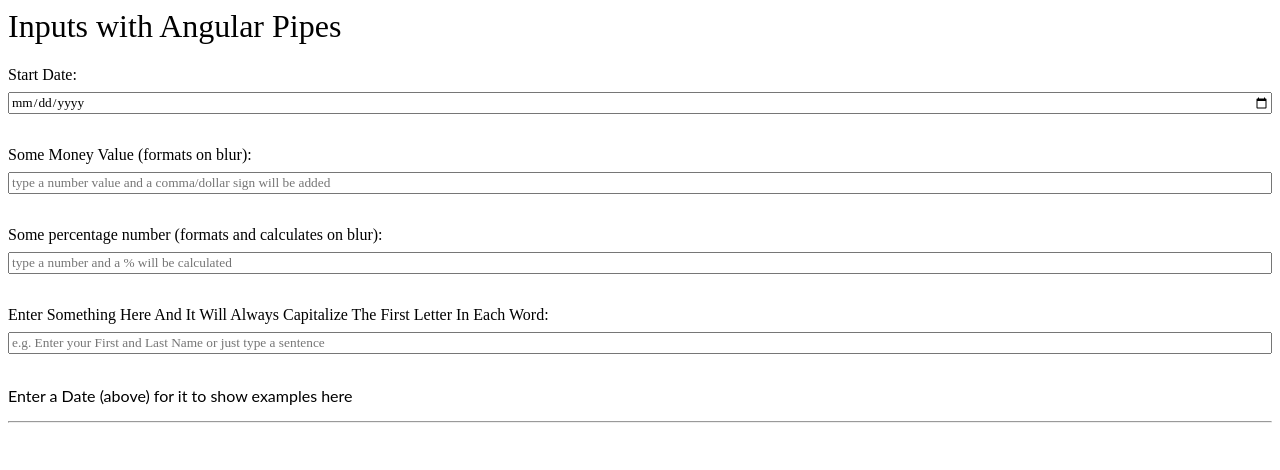
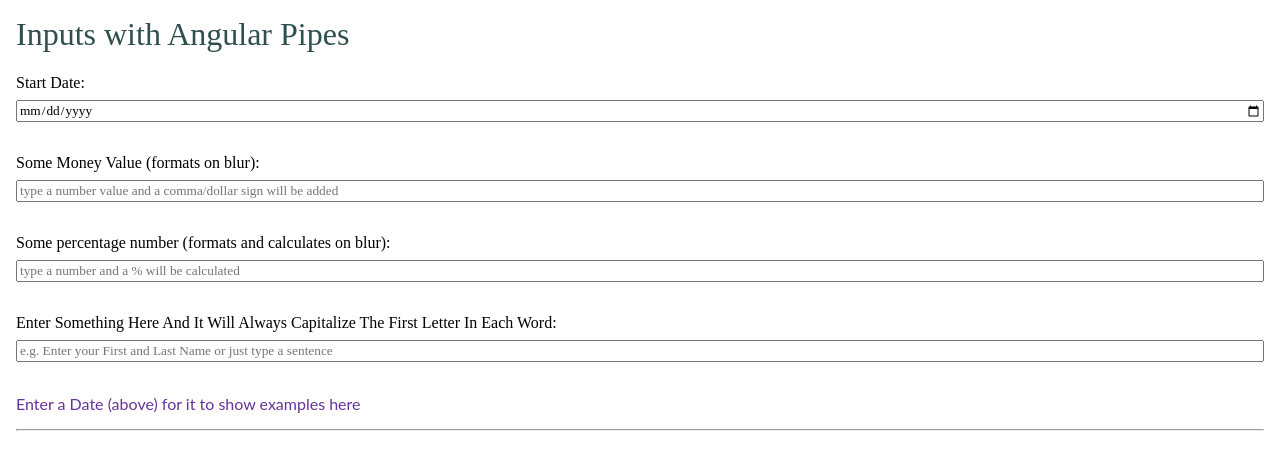
Before and after one commit to quincarter/angular-ivy-pbk7ek, an Angular app: page / in a window 1280 px wide. Shown: the top 470 px of the page. Built offline with nearby package versions, Linux system fonts and the light colour scheme.

Commit message:
2 files modified

```diff
--- a/src/app/app.component.css
+++ b/src/app/app.component.css
@@ -6,16 +6,17 @@
 h2,
 h3,
 h4 {
+  color: DarkSlateGray;
   font-weight: 100;
 }
 
 .date {
-  color: green;
+  color: forestgreen;
   font-weight: 400;
 }
 
 .error {
-  color: red;
+  color: tomato;
 }
 
 .container,
@@ -36,3 +37,7 @@
 .filler-template {
   margin-top: 2rem;
 }
+
+.filler-template {
+  color: rebeccapurple;
+}
--- a/src/styles.css
+++ b/src/styles.css
@@ -2,3 +2,7 @@
 * {
   font-family: Optimist, serif;
 }
+
+body {
+  margin: 1rem;
+}
```
